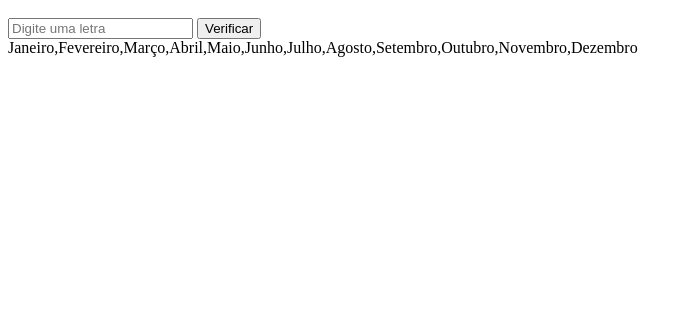
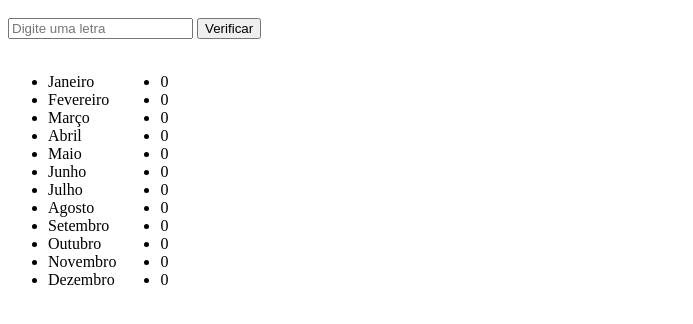
Before and after one commit to ArthurPMachado/ManipulacaoArray, a plain HTML site: page index.html in a window 1280 px wide. Shown: the part 48-372 px from the top of the page, without its empty margins (0-693 px from the left). Drawn offline with Linux system fonts and the light colour scheme.

Commit message:
Add minor styles and working in condition render of list

```diff
--- /dev/null
+++ b/css/main.css
@@ -0,0 +1,3 @@
+.lista, .contador {
+    display: inline-block;
+}
--- a/index.html
+++ b/index.html
@@ -3,14 +3,18 @@
     <meta charset="UTF-8">
     <meta name="viewport" content="width=device-width, initial-scale=1.0">
     <meta http-equiv="X-UA-Compatible" content="ie=edge">
+    <link rel="stylesheet" href="./css/main.css">
     <title>Manipular Arrays</title>
 </head>
 <body>
     <h1>Treino de manipulação de arrays</h1>
     <input type="text" placeholder="Digite uma letra">
-    <button>Verificar</button>
-    <br>
-    <div class="lista"></div>
+    <button class="btn">Verificar</button>
+    <br><br>
+    <ul class="lista">
+    </ul>
+    <ul class="contador">
+    </ul>
     <script src="js/moment.js"></script>
     <script src="js/main.js"></script>
 </body>
--- a/js/main.js
+++ b/js/main.js
@@ -1,11 +1,31 @@
 let $ = document.querySelector.bind(document);
 let hoje = moment().locale('pt-br');
 let arrayMeses = [];
+let ulLista = $('.lista');
+let ulContador = $('.contador');
+let qtde = 0;
+
+function renderizar(index) {
+    let liLista = document.createElement('li');
+    let liContador = document.createElement('li');
+    liLista.appendChild(document.createTextNode(arrayMeses[index]));
+    ulLista.appendChild(liLista);
+    liContador.appendChild(document.createTextNode(qtde));
+    ulContador.appendChild(liContador);
+}
 
 for (let index = 0; index < 12; index++) {
     const hojeFormatado = hoje.format('MMMM');
     arrayMeses.push(hojeFormatado);
     hoje.add(1, 'months');
+
+    renderizar(index);
 }
 
-$('.lista').innerHTML = arrayMeses;
+$('.btn').addEventListener("click", () => {
+    arrayMeses.filter((item, index) => {
+        if(item.indexOf($('input').value) != -1) {
+        }
+        console.log(arrayMeses[index].indexOf('a', 0));
+    });
+});
```
